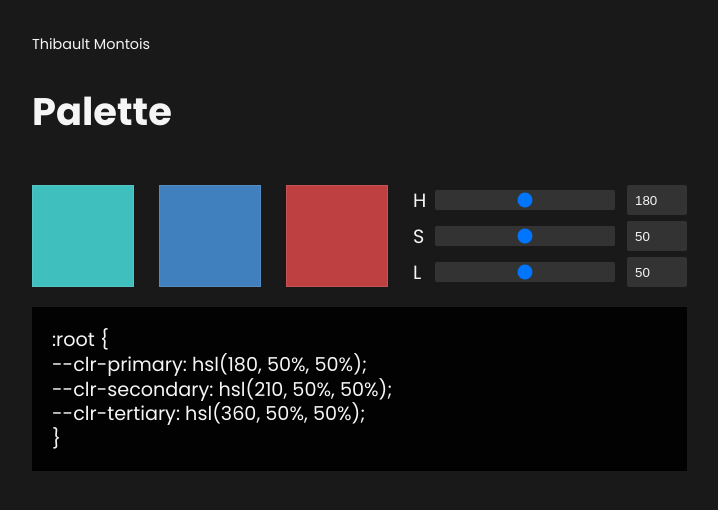
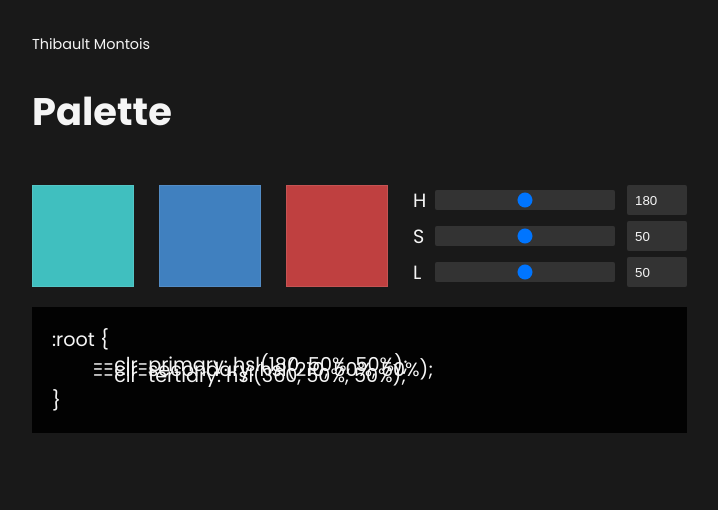
Before and after one commit to ThibaultMontois/AstonColorPalette, an Angular app: page / in a window 1280 px wide. Shown: the top 510 px of the page, without its empty margins (56-774 px from the left). Built offline with nearby package versions, Linux system fonts and the light colour scheme.

Commit message:
Update css-text.component.scss

```diff
--- a/src/app/components/css-text/css-text.component.scss
+++ b/src/app/components/css-text/css-text.component.scss
@@ -0,0 +1,4 @@
+p {
+    display: inline;
+    white-space: pre;
+}
```
